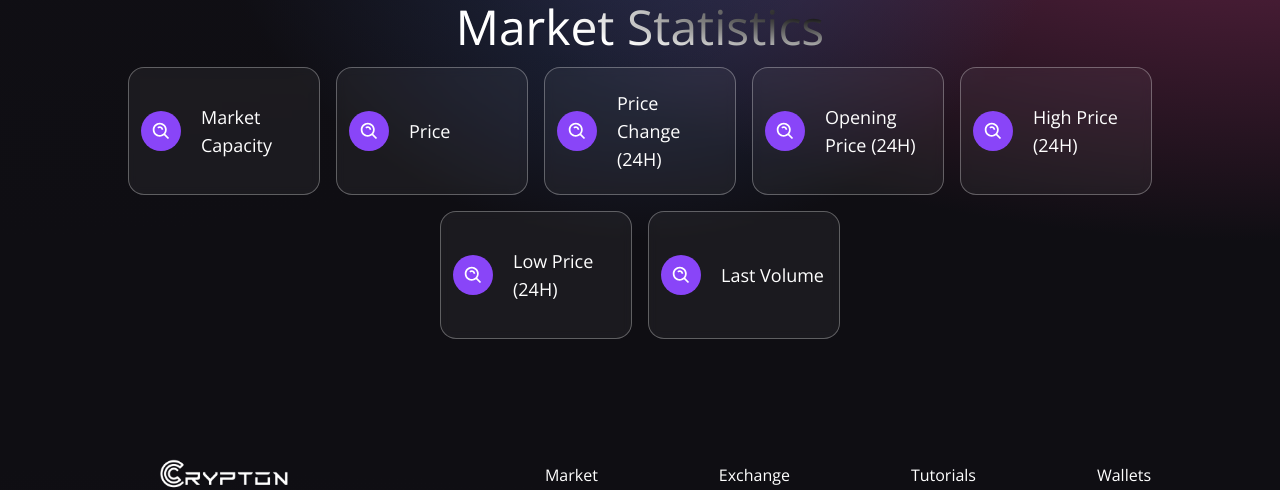
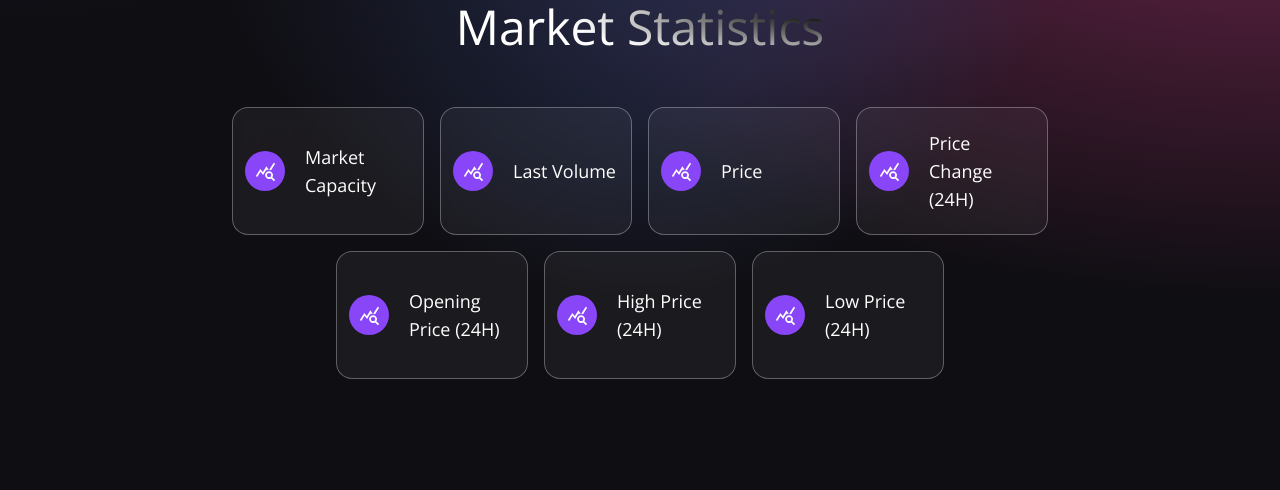
Before and after one commit to hrishi-singh/web3.0, a React (Vite) app in the folder client/: page /market in a window 1280 px wide. Shown: the part 205-695 px from the top of the page. Built offline with nearby package versions, Linux system fonts and the light colour scheme; no server answers.

Commit message:
Added Stats Symbol to Market Page cards

```diff
--- a/client/src/components/Market.jsx
+++ b/client/src/components/Market.jsx
@@ -1,17 +1,17 @@
 import React from "react";
 import { useEffect, useState } from "react";
 import { ServiceCard } from "./Services";
-import { BiSearchAlt } from "react-icons/bi";
+import { MdQueryStats } from "react-icons/md";
 
 const Market = () => {
   const details = [
     ["Market Capacity", "MKTCAP"],
+    ["Last Volume", "LASTVOLUMETO"],
     ["Price", "PRICE"],
     ["Price Change (24H)", "CHANGE24HOUR"],
     ["Opening Price (24H)", "OPEN24HOUR"],
     ["High Price (24H)", "HIGH24HOUR"],
     ["Low Price (24H)", "LOW24HOUR"],
-    ["Last Volume", "LASTVOLUMETO"],
   ];
   const [stats, setStats] = useState([]);
   const STAT_URL =
@@ -40,13 +40,13 @@ const Market = () => {
             Ethereum <br /> Market Statistics
           </h1>
         </div>
-        <div className="flex-1 flex flex-row justify-center items-center flex-wrap">
+        <div className="flex-1 flex flex-row justify-center items-center flex-wrap p-10 ml-5 mr-5">
           {details.map((det)=>{
             return(
               <ServiceCard
             color="bg-[#8945F8]"
             title={det[0]}
-            icon={<BiSearchAlt fontSize={21} className="text-white" />}
+            icon={<MdQueryStats fontSize={21} className="text-white" />}
             subtitle={eval(`stats.${det[1]}`)}
             dimension="w-48 h-32"
           />
```
